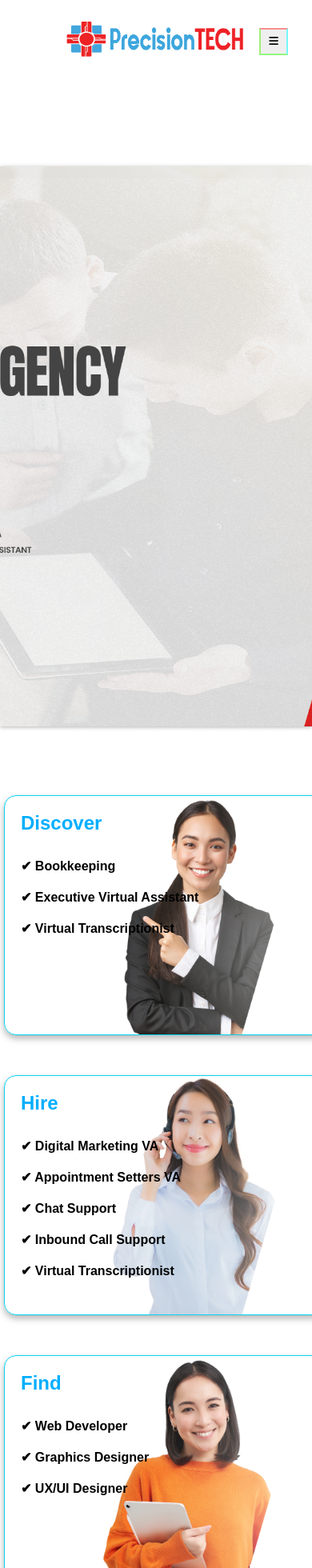
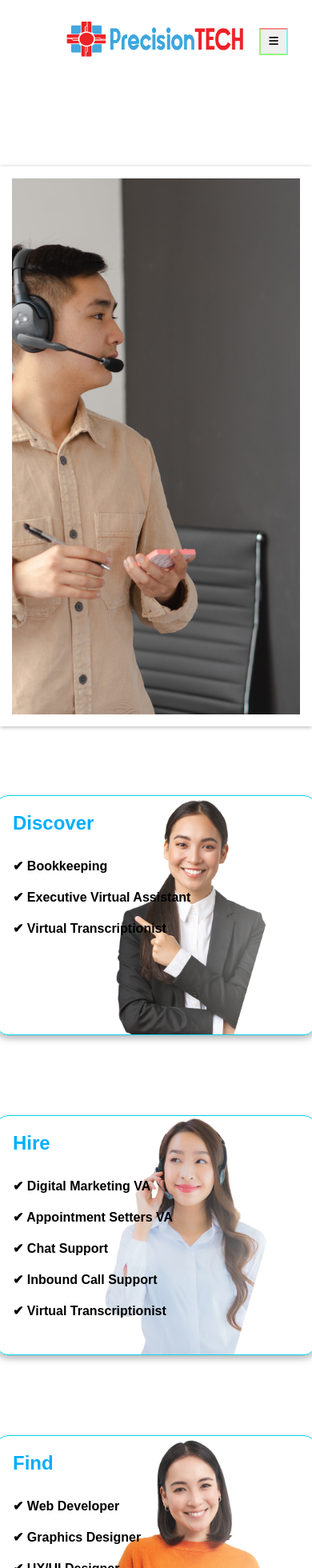
Before and after one commit to CarlstonG/precision_tech, a React (Vite) app: page /Virtual-medical-staff in a window 390 px wide. Shown: the top 1960 px of the page at 80% size. Built offline with nearby package versions, Linux system fonts and the light colour scheme.

Commit message:
updated services designs

```diff
--- a/src/App.css
+++ b/src/App.css
@@ -502,4 +502,13 @@ button:hover {
   .text-container h1{
     font-size: 3rem;
   }
+  /* additional  */
+  .VirtualStaff img{
+    justify-items: center;
+    background-size: cover;
+    align-items: center;
+    padding: 15px 15px;
+    border: none;
+
+  }
 }
--- a/src/components/componentsStyle.css
+++ b/src/components/componentsStyle.css
@@ -113,7 +113,11 @@
 
 @media only screen and (max-width: 768px){
     .services-card-container {
-        display: block;
+        display: flex;
+        flex-direction: column;
+        justify-items: center;
+        align-items: center;
+
     }
 
 }
--- a/src/pages/VirtualMedicalStaff.tsx
+++ b/src/pages/VirtualMedicalStaff.tsx
@@ -1,5 +1,5 @@
 import React from 'react';
-import girlhero from '../assets/nologobanner.png'
+import girlhero from '../assets/model1.jpg'
 import Servicescards from '../components/Servicescards';
 
 const VirtualMedicalStaff: React.FC = () => {
```
